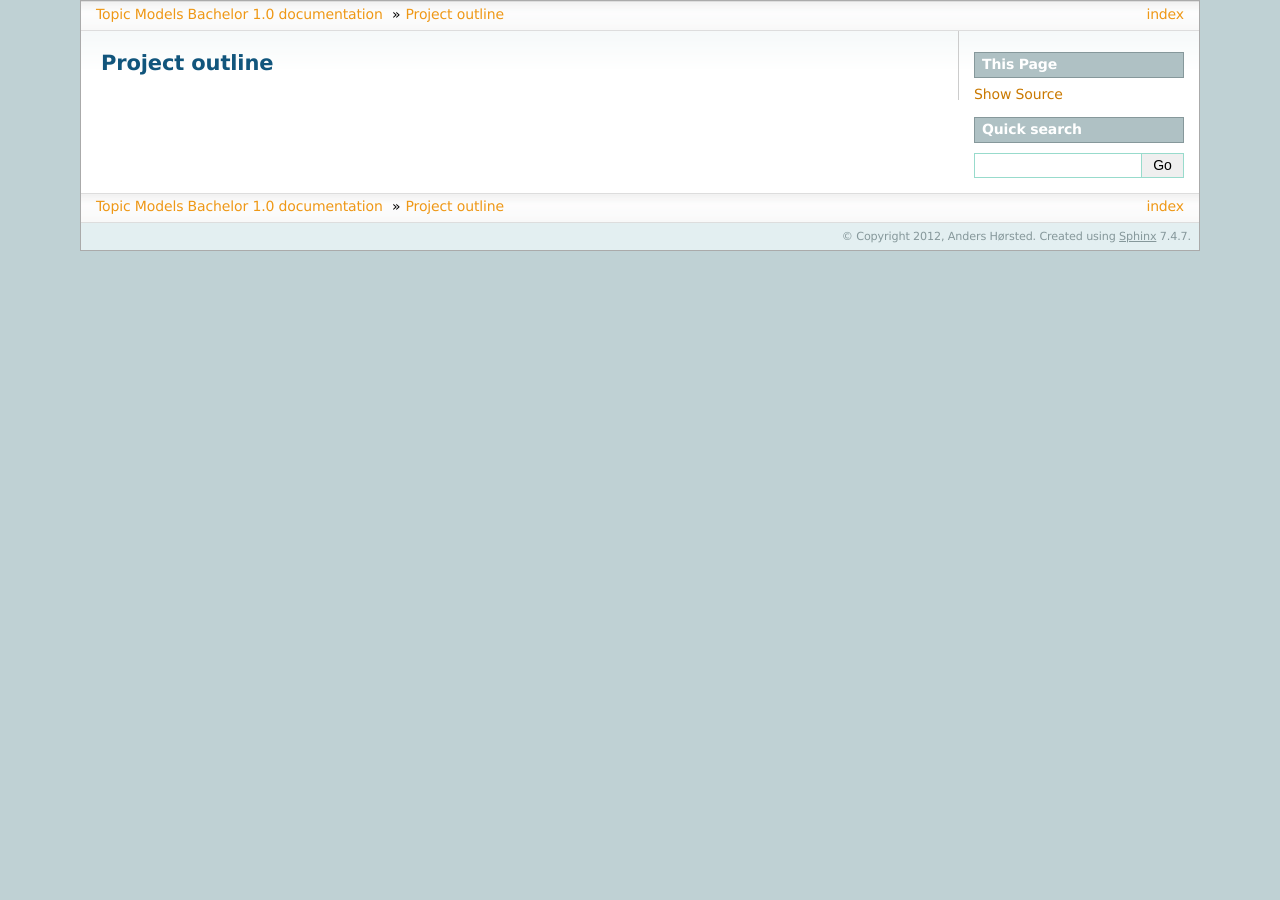
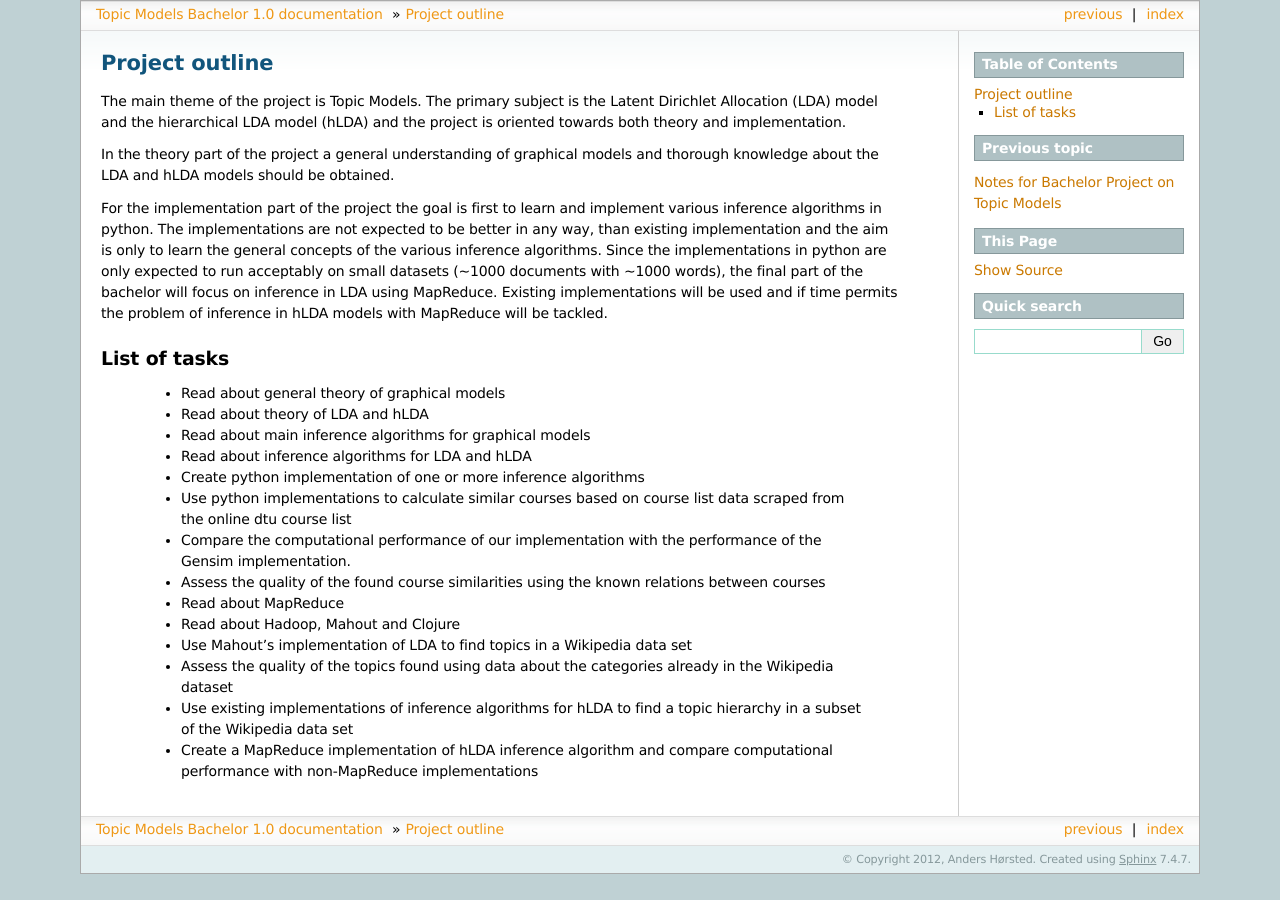
Before and after one commit to alphabits/topic-models-bachelor, a Sphinx documentation site: the page built from docs/project-outline.rst, in a window 1280 px wide. Built offline with Sphinx 7.4.7, drawn with Linux system fonts in a browser that asks for light colours.

Commit message:
Writing on project description

```diff
--- a/docs/project-outline.rst
+++ b/docs/project-outline.rst
@@ -1,2 +1,39 @@
 Project outline
 ===============
+
+The main theme of the project is Topic Models. The primary subject is the Latent Dirichlet Allocation (LDA) model and the hierarchical LDA model (hLDA) and the project is oriented towards both theory and implementation.
+
+In the theory part of the project a general understanding of graphical models and thorough knowledge about the LDA and hLDA models should be obtained.
+
+For the implementation part of the project the goal is first to learn and implement various inference algorithms in python. The implementations are not expected to be better in any way, than existing implementation and the aim is only to learn the general concepts of the various inference algorithms. Since the implementations in python are only expected to run acceptably on small datasets (~1000 documents with ~1000 words), the final part of the bachelor will focus on inference in LDA using MapReduce. Existing implementations will be used and if time permits the problem of inference in hLDA models with MapReduce will be tackled.
+
+List of tasks
+-------------
+
+  * Read about general theory of graphical models
+
+  * Read about theory of LDA and hLDA
+
+  * Read about main inference algorithms for graphical models
+
+  * Read about inference algorithms for LDA and hLDA
+
+  * Create python implementation of one or more inference algorithms
+
+  * Use python implementations to calculate similar courses based on course list data scraped from the online dtu course list
+
+  * Compare the computational performance of our implementation with the performance of the Gensim implementation.
+
+  * Assess the quality of the found course similarities using the known relations between courses
+
+  * Read about MapReduce
+
+  * Read about Hadoop, Mahout and Clojure
+
+  * Use Mahout's implementation of LDA to find topics in a Wikipedia data set
+
+  * Assess the quality of the topics found using data about the categories already in the Wikipedia dataset
+
+  * Use existing implementations of inference algorithms for hLDA to find a topic hierarchy in a subset of the Wikipedia data set
+
+  * Create a MapReduce implementation of hLDA inference algorithm and compare computational performance with non-MapReduce implementations
--- a/fabfile.py
+++ b/fabfile.py
@@ -10,4 +10,3 @@ def docs():
     web_output_folder = joinpath(doc_folder, 'web')
     web_index_file = joinpath(web_output_folder, 'index.html')
     local('sphinx-build {0} {1}'.format(doc_folder, web_output_folder))
-    local('gnome-open {0} &'.format(web_index_file))
```
Also changed, not shown: docs/index.rst (+4 -4 lines).
